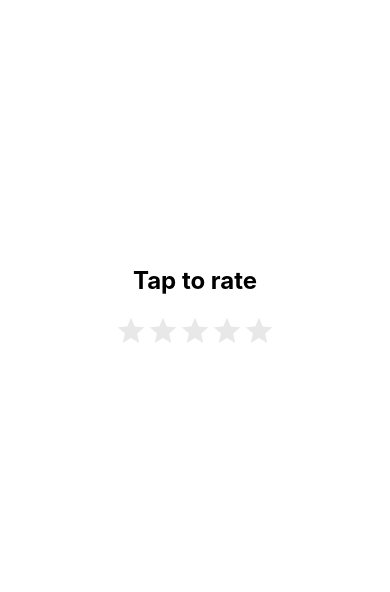
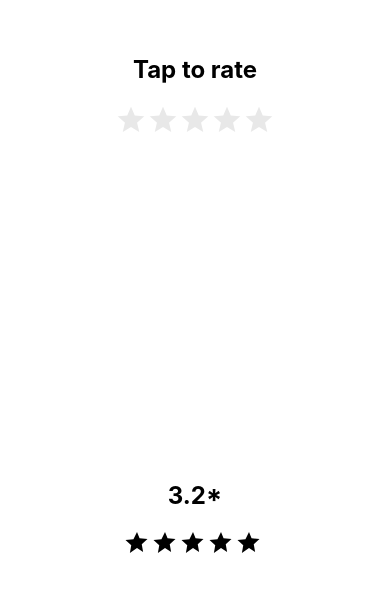
Before and after one commit to Emily81926/rating_star, a React Native app: screen / in a window 390 px wide. Shown: the part 116-708 px from the top of the page. Built offline with nearby package versions, Linux system fonts and the light colour scheme.

Commit message:
feat: add show half star rating feature, by adding HalfStar component, and put it in RatingStar component

```diff
--- a/App.tsx
+++ b/App.tsx
@@ -1,11 +1,13 @@
-import { StatusBar } from 'expo-status-bar';
-import { StyleSheet, Text, View } from 'react-native';
-import Star from './Star';
+import { StyleSheet, View } from "react-native";
+import Star from "./Star";
+import RatingStar from "./RatingStar";
+import HalfStar from "./HalfStar";
 
 export default function App() {
   return (
     <View style={styles.container}>
-      <Star></Star>
+      <Star />
+      <RatingStar rating={3.2} />
     </View>
   );
 }
@@ -13,8 +15,8 @@ export default function App() {
 const styles = StyleSheet.create({
   container: {
     flex: 1,
-    backgroundColor: '#fff',
-    alignItems: 'center',
-    justifyContent: 'center',
+    backgroundColor: "#fff",
+    alignItems: "center",
+    justifyContent: "center",
   },
 });
--- /dev/null
+++ b/HalfStar.tsx
@@ -0,0 +1,51 @@
+import * as React from "react";
+import Svg, {
+  SvgProps,
+  Defs,
+  LinearGradient,
+  Stop,
+  G,
+  Path,
+} from "react-native-svg";
+
+
+interface HalfStarProps extends SvgProps {
+  isEmpty: boolean;
+  isHalf?: boolean;
+  color?: string;
+  backgroundColor?: string;
+}
+
+const HalfStar = (props: HalfStarProps) => {
+  const {
+    isEmpty = false,
+    isHalf = false,
+    color = "#000000",
+    backgroundColor = "#E8E8E8",
+  } = props;
+
+  const starFilledColor = isEmpty ? backgroundColor : color;
+  const halfStarFilledColor = isEmpty
+    ? backgroundColor
+    : isHalf
+    ? backgroundColor
+    : color;
+
+  return (
+    <Svg width={24} height={24} viewBox="0 0 24 24" {...props}>
+      <Defs>
+        <LinearGradient id="a">
+          <Stop offset="0%" stopColor={starFilledColor} />
+          <Stop offset="50%" stopColor={starFilledColor} />
+          <Stop offset="50%" stopColor={halfStarFilledColor} />
+          <Stop offset="100%" stopColor={halfStarFilledColor} />
+        </LinearGradient>
+      </Defs>
+      <G fill="url(#a)" stroke="none" strokeWidth={2}>
+        <Path d="M12 2l-3.547 7.192-7.953.846 5.744 5.238-1.361 7.724L12 18.013l6.117 3.987-1.361-7.724 5.744-5.238-7.953-.846z" />
+      </G>
+    </Svg>
+  );
+};
+
+export default HalfStar;
--- /dev/null
+++ b/RatingStar.tsx
@@ -0,0 +1,73 @@
+import React from "react";
+import { StyleSheet, Text, View, SafeAreaView } from "react-native";
+import HalfStar from "./HalfStar";
+
+interface StarProps {
+  rating: number;
+}
+
+export default function RatingStar({ rating }: StarProps) {
+  let remain = rating;
+
+  const options = new Array(5).fill(undefined).map(() => {
+    // console.log(remain);
+
+    if (remain < 0) {
+      return 0;
+    }
+
+    remain -= 1;
+
+    if (remain > 0) {
+      return 1;
+    }
+
+    return 0.5;
+  });
+
+//   console.log(options);
+
+  return (
+    <SafeAreaView style={{ flex: 1 }}>
+      <View style={styles.container}>
+        <Text style={styles.heading}>
+          {rating ? `${rating}*` : "Rating not available"}
+        </Text>
+        <View style={styles.stars}>
+          {options.map((value, index) => {
+            return (
+              <HalfStar
+                key={index}
+                style={styles.star}
+                isEmpty={value === 0}
+                isHalf={value === 0.5}
+              />
+            );
+          })}
+        </View>
+      </View>
+    </SafeAreaView>
+  );
+}
+
+const styles = StyleSheet.create({
+  container: {
+    flex: 1,
+    backgroundColor: "#fff",
+    alignItems: "center",
+    justifyContent: "center",
+    padding: 20,
+  },
+  heading: {
+    fontSize: 24,
+    fontWeight: "bold",
+    marginBottom: 20,
+  },
+  stars: {
+    display: "flex",
+    flexDirection: "row",
+  },
+  star: {
+    marginRight: 4,
+  },
+});
--- a/package.json
+++ b/package.json
@@ -9,10 +9,12 @@
     "web": "expo start --web"
   },
   "dependencies": {
+    "@expo/vector-icons": "^13.0.0",
     "expo": "~48.0.11",
     "expo-status-bar": "~1.4.4",
     "react": "18.2.0",
-    "react-native": "0.71.6"
+    "react-native": "0.71.6",
+    "react-native-svg": "13.4.0"
   },
   "devDependencies": {
     "@babel/core": "^7.20.0",
```
Also changed, not shown: 1 other file (tests, documents, lock files or other folders).
